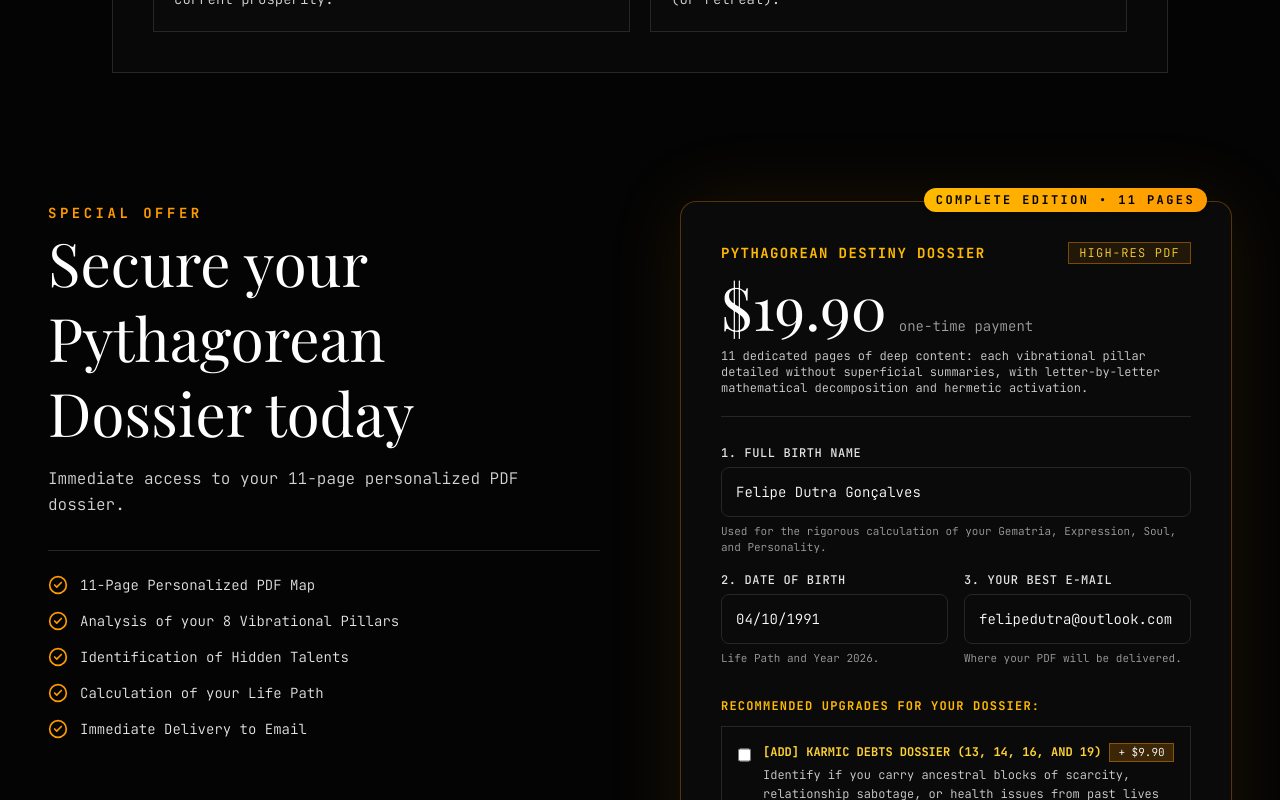
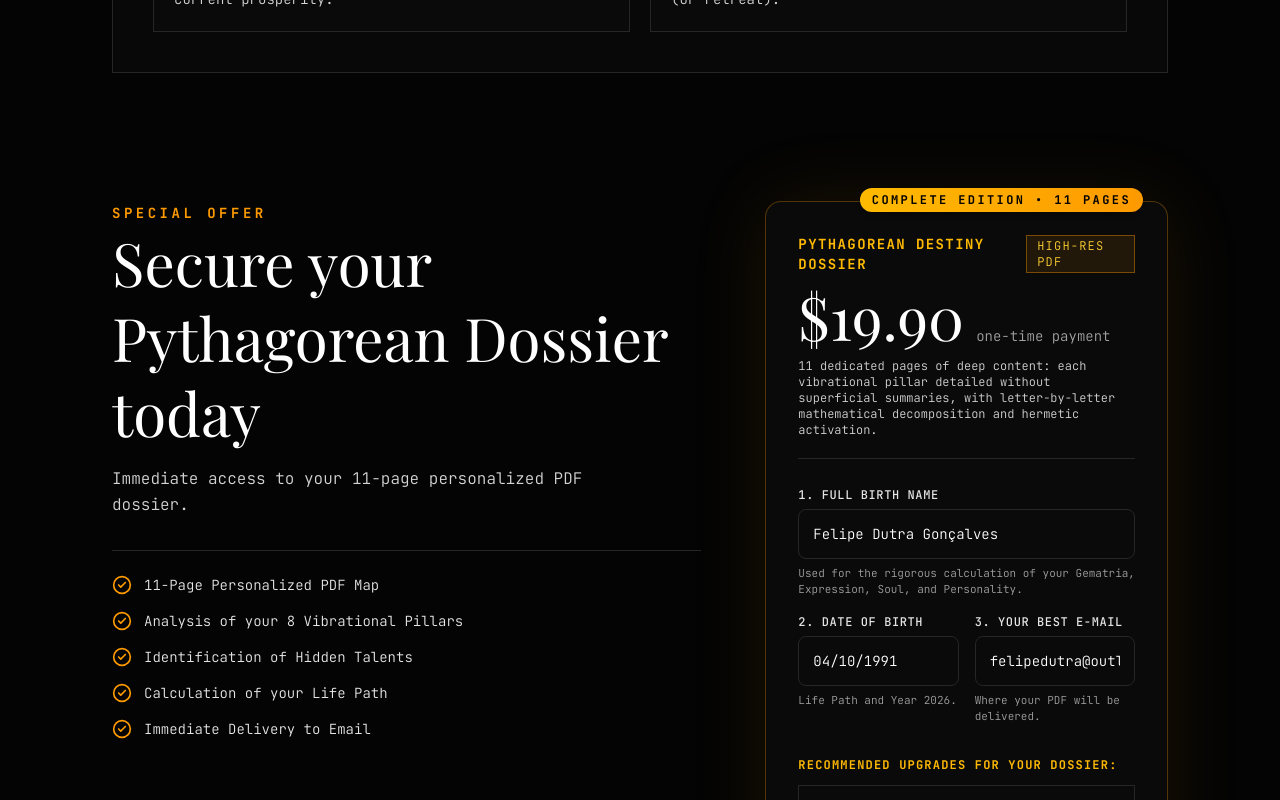
Before and after one commit to felipedutrag/destinyvox, a Next.js app: page / in a window 1280 px wide. Shown: the part 1400-2200 px from the top of the page. Built offline with nearby package versions, Linux system fonts and the light colour scheme; no server answers; a web font is replaced by a local one.

Commit message:
Align pricing section margins with page layout and narrow checkout form

```diff
--- a/src/components/App.tsx
+++ b/src/components/App.tsx
@@ -595,10 +595,10 @@ export function App() {
         </section>
 
         {/* Pricing Section com Formulário Embutido (SEM MODAL) */}
-        <section id="pricing" className="px-4 sm:px-12 py-12 sm:py-20 max-w-7xl mx-auto">
-          <div className="grid grid-cols-1 lg:grid-cols-2 gap-12 lg:gap-20 items-start">
+        <section id="pricing" className="px-4 sm:px-12 py-12 sm:py-20 max-w-6xl mx-auto">
+          <div className="grid grid-cols-1 lg:grid-cols-12 gap-10 lg:gap-16 items-start">
             {/* Left Column: Copywriting */}
-            <div className="space-y-6 sm:space-y-8 text-left lg:sticky lg:top-24">
+            <div className="space-y-6 sm:space-y-8 text-left lg:sticky lg:top-24 lg:col-span-6 xl:col-span-7">
               <div className="space-y-3 sm:space-y-4">
                 <span className="font-mono text-xs sm:text-sm tracking-[0.25em] text-amber-500 uppercase font-semibold">
                   {t.pricingTag}
@@ -624,7 +624,7 @@ export function App() {
             </div>
 
             {/* Right Column: Checkout Card */}
-            <div className="border border-amber-500/30 rounded-2xl bg-[#0a0a0a] p-6 sm:p-10 space-y-7 text-left shadow-[0_0_80px_rgba(245,158,11,0.1)] relative">
+            <div className="lg:col-span-6 xl:col-span-5 border border-amber-500/30 rounded-2xl bg-[#0a0a0a] p-6 sm:p-8 space-y-7 text-left shadow-[0_0_80px_rgba(245,158,11,0.1)] relative">
             <div className="absolute -top-3.5 right-6 bg-gradient-to-r from-amber-400 to-amber-500 text-black font-mono text-[10px] sm:text-xs font-bold tracking-[0.2em] uppercase px-3 py-1 rounded-full shadow-md">
               COMPLETE EDITION • 11 PAGES
             </div>
```
